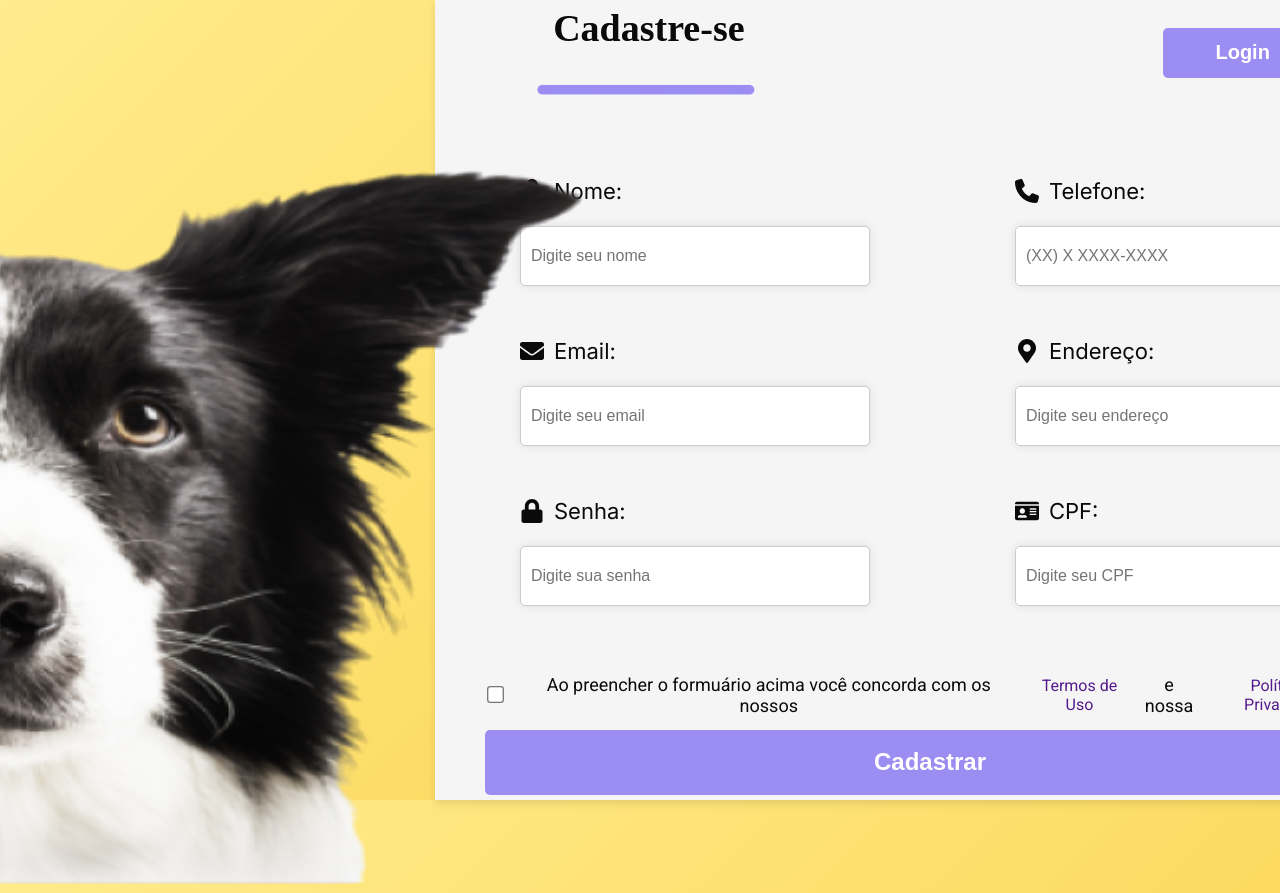
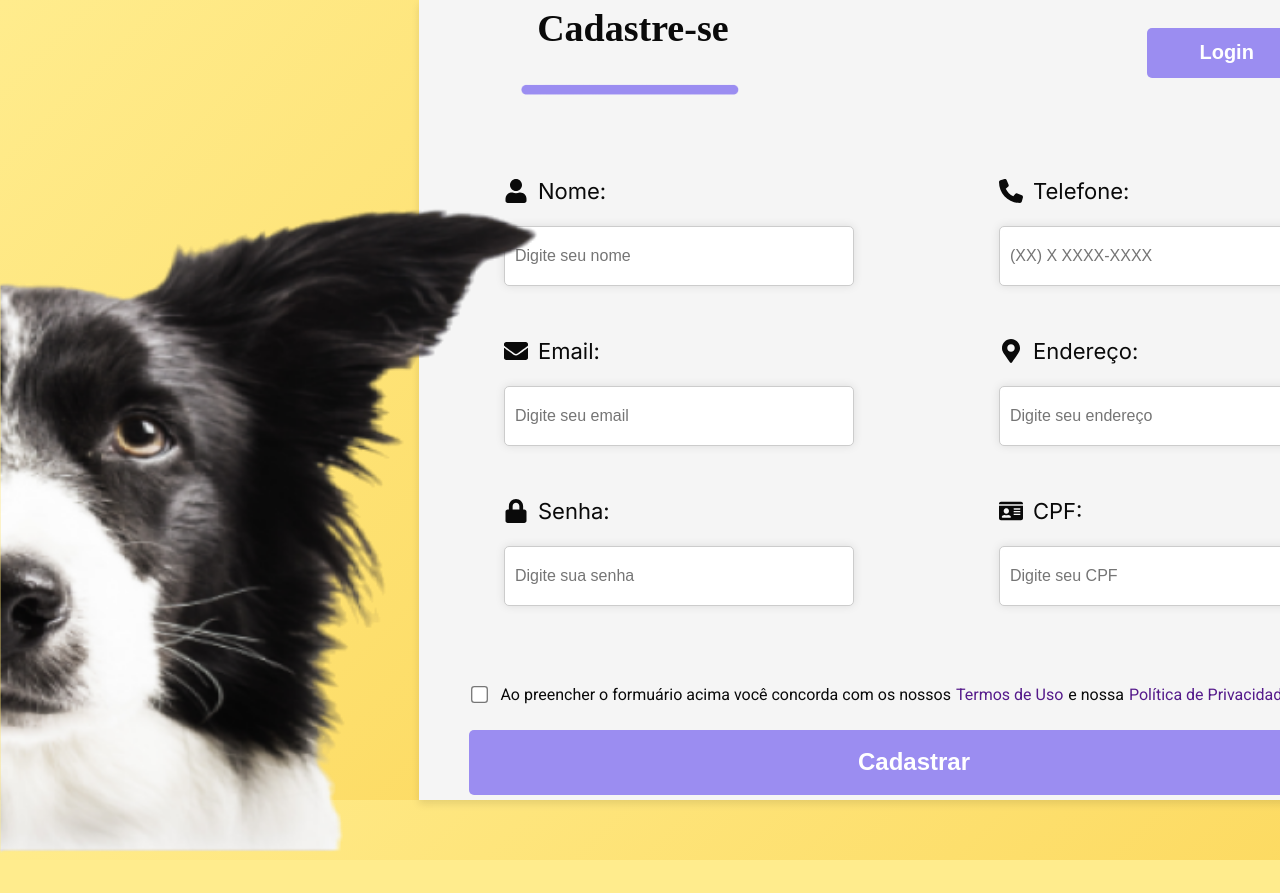
Before and after one commit to johan-akn/SA-2a-Fase, a React (Vite) app in the folder PetMate-Routerr/: page /cadastro in a window 1280 px wide. Shown: the top 893 px of the page. After the commit the page ends 860 px from the top, so only its background shows below. Built offline with nearby package versions, Linux system fonts and the light colour scheme; a web font is replaced by a local one.

Commit message:
lower fixes

```diff
--- a/PetMate-Routerr/src/pages/Cadastro.css
+++ b/PetMate-Routerr/src/pages/Cadastro.css
@@ -29,9 +29,9 @@ body, html {
 
 /* <<CONTAINER ESQUERDA>> */
 .img-cadastro{
-    margin-top: 8.3em;
-    transform: scale(2);
-    margin-left: 8.5em;
+    margin-top: 9.4em;
+    transform: scale(1.8);
+    margin-left: 7.5em;
     /* border: solid; */
 }
 /* <<CONTAINER ESQUERDA//>> */
@@ -159,7 +159,7 @@ body, html {
 }
 
 .termos{
-    font-size: 18px;
+    font-size: 16px;
     font-family: roboto;
     display: flex;
     flex-direction: row;
```
